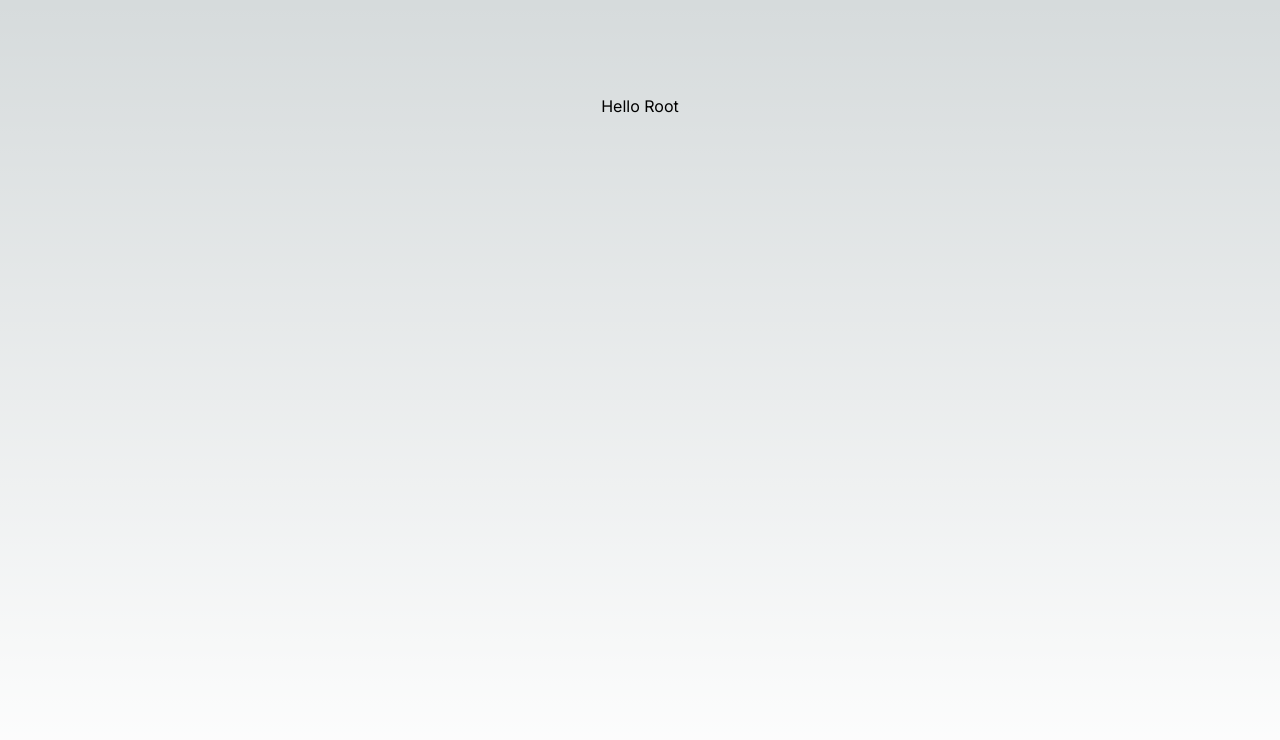
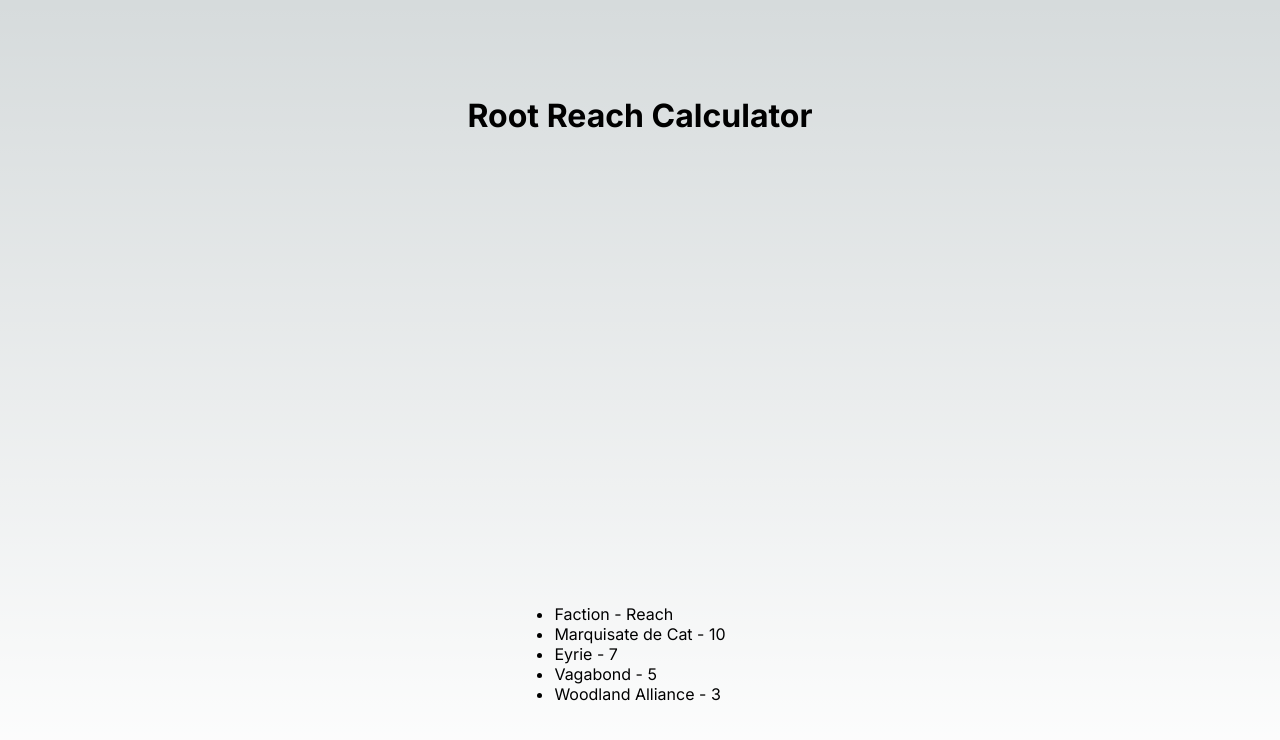
Before and after one commit to franco-ortega/root-reach-calculator, a Next.js app: page / in a window 1280 px wide. Shown: the top 740 px of the page. Built offline with nearby package versions, Linux system fonts and the light colour scheme.

Commit message:
create FactionList to display factions and their reach

```diff
--- /dev/null
+++ b/src/app/components/factionList/FactionList.jsx
@@ -0,0 +1,14 @@
+import factions from '../../../data/factions';
+
+export default function FactionList() {
+  return (
+    <ul>
+      <li>Faction - Reach</li>
+      {factions.map((faction) => (
+        <li key={faction.faction}>
+          <span>{faction.faction}</span> - <span>{faction.reach}</span>
+        </li>
+      ))}
+    </ul>
+  );
+}
--- a/src/app/page.js
+++ b/src/app/page.js
@@ -1,5 +1,11 @@
+import FactionList from './components/factionList/FactionList';
 import styles from './page.module.css';
 
 export default function Home() {
-  return <main className={styles.main}>Hello Root</main>;
+  return (
+    <main className={styles.main}>
+      <h1>Root Reach Calculator</h1>
+      <FactionList />
+    </main>
+  );
 }
```
